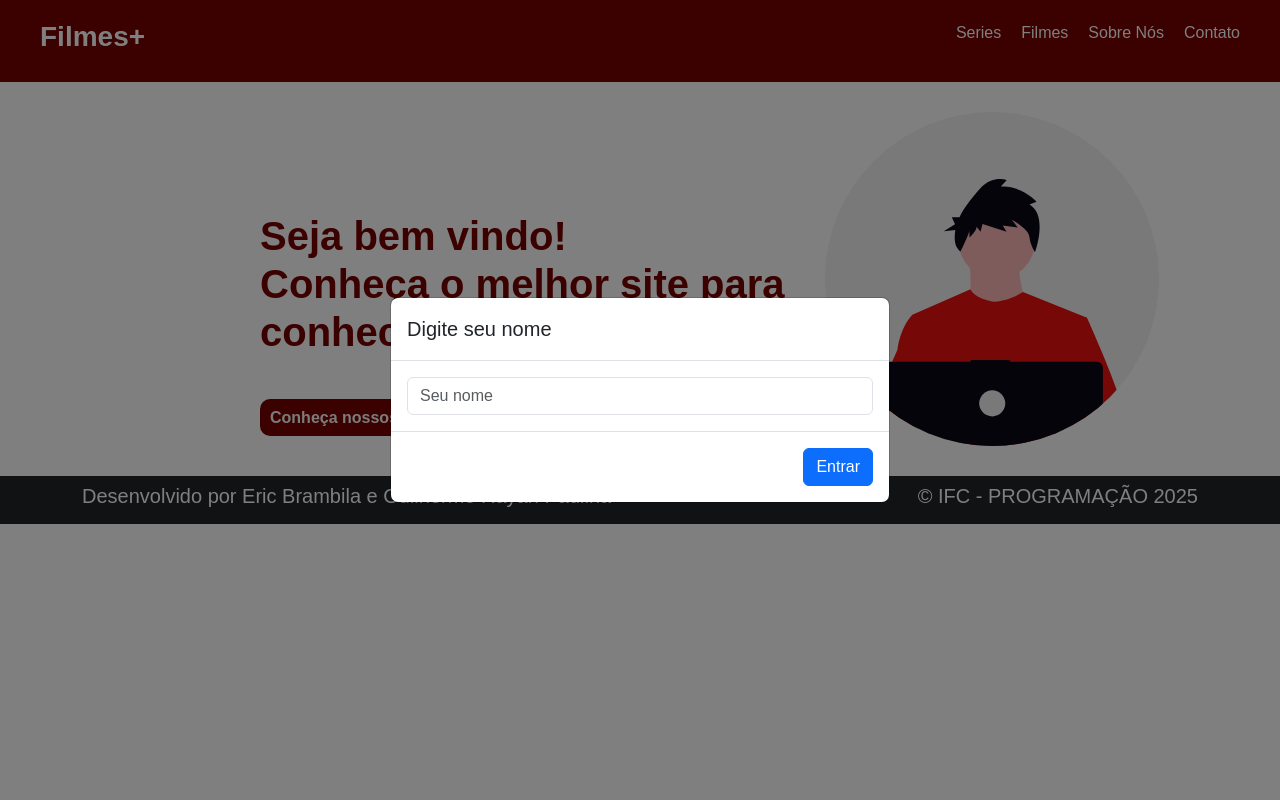
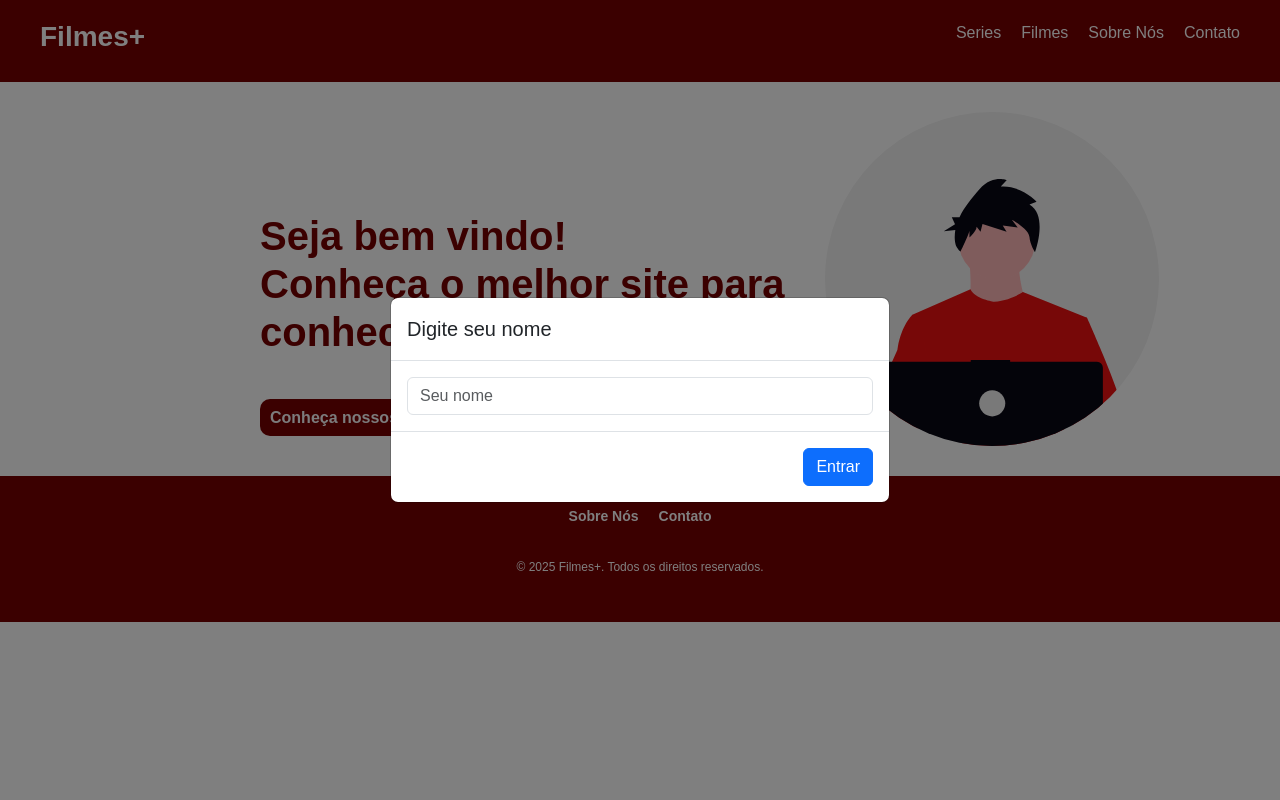
Before and after one commit to ericbrambilaifc/filmesifc, a PHP site: page / in a window 1280 px wide. Run offline with PHP 8.4, Linux system fonts and the light colour scheme.

Commit message:
brambila

```diff
--- a/principal/index.php
+++ b/principal/index.php
@@ -81,19 +81,59 @@
         </div>
     </main>
 
-    <footer class="bg-dark text-white py-2">
-    <div class="container">
-        <div class="row">
-            <div class="col-12 col-md-6 mb-3 mb-md-0">
-                <h3 class="h5">Desenvolvido por Eric Brambila e Guilherme Rayan Padilha</h3>
-            </div>
-            <div class="col-12 col-md-6 text-md-end">
-                <h3 class="h5">© IFC - PROGRAMAÇÃO 2025</h3>
-            </div>
+       <footer>
+      <div class="footer-container">
+        <div class="footer-links">
+          <ul>
+            <li><a href="sobre.php">Sobre Nós</a></li>
+            <li><a href="contato.php">Contato</a></li>
+          </ul>
         </div>
-    </div>
-</footer>
+        <div class="footer-info">
+          <p>&copy; 2025 Filmes+. Todos os direitos reservados.</p>
+        </div>
+      </div>
+      <style>
+        footer {
+          background-color: #770000;
+          color: #fff;
+          padding: 30px 20px;
+          text-align: center;
+          font-size: 14px;
+        }
 
+        .footer-container {
+          max-width: 1200px;
+          margin: 0 auto;
+          display: flex;
+          flex-direction: column;
+          align-items: center;
+        }
+
+        .footer-links ul {
+          list-style: none;
+          padding: 0;
+          display: flex;
+          gap: 20px;
+        }
+
+        .footer-links ul li {
+          display: inline;
+        }
+
+        .footer-links ul li a {
+          color: #fff;
+          text-decoration: none;
+          font-weight: bold;
+          transition: color 0.3s ease;
+        }
+
+
+        .footer-info {
+          margin-top: 15px;
+          font-size: 12px;
+        }
+      </style>
 
 </body>
 <script>
```
